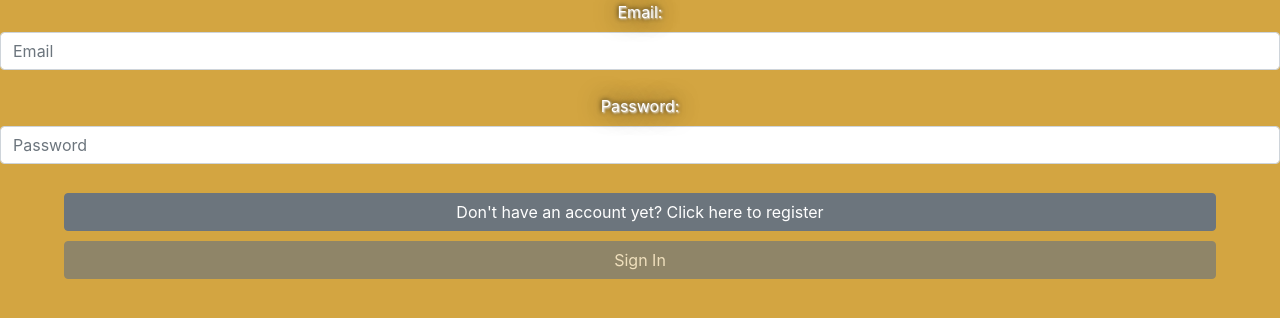
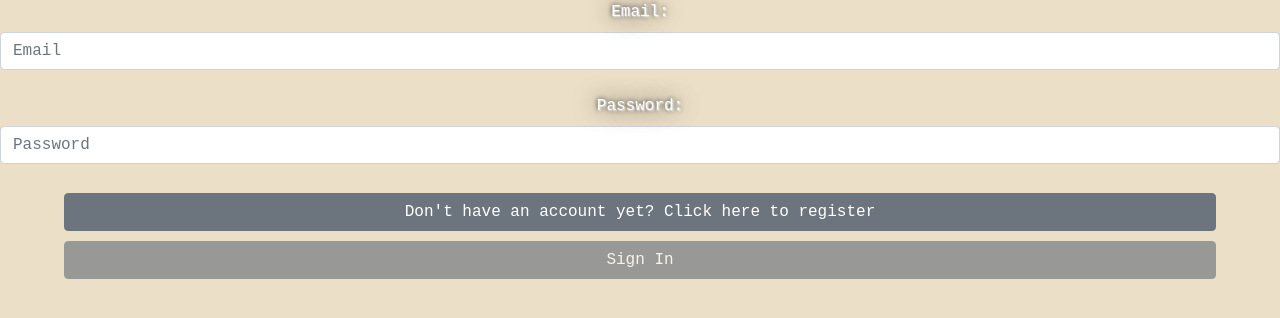
Before and after one commit to THSampson/CharacterCreator-Client, a React (Create React App) app: page / in a window 1280 px wide. Shown: the top 318 px of the page. Built offline with nearby package versions, Linux system fonts and the light colour scheme.

Commit message:
styling of buttons, font-color,size, and etc

```diff
--- a/src/App.css
+++ b/src/App.css
@@ -2,10 +2,12 @@
   text-align: center;
   color: white;
   text-shadow: 1px 1px 2px white, 0 0 25px black, 0 0 5px black;
+  font-family: 'Courier New', Courier, monospace;
 }
 
 body {
-  background-color: #d3a541;
+  background-color: #ebdfc7;
+
 }
 
 Button {
--- a/src/App.js
+++ b/src/App.js
@@ -33,6 +33,8 @@ function App() {
 
   }
 
+
+
   return (
     <div className="App">
       <div className="mainDiv">
--- a/src/components/characterFunctionality/CharaCreate.js
+++ b/src/components/characterFunctionality/CharaCreate.js
@@ -56,7 +56,7 @@ return(
     <Label htmlFor="description"/>
     <Input name="description" placeholder="description" value={description} onChange={(e) => setDescription(e.target.value)}/>
     </FormGroup>
-    <Button type="submit">Click to Submit Character</Button>
+    <Button color="outline-success"  type="submit">Click to Submit Character</Button>
     </Form>
     </div>
 
--- a/src/components/characterFunctionality/CharaIndex.js
+++ b/src/components/characterFunctionality/CharaIndex.js
@@ -42,6 +42,9 @@ const CharaIndex = (props) => {
   }, []);
 
   return (
+
+
+
     <Container>
       <Row>
         <Col md="2">
--- a/src/components/characterFunctionality/CharaTable.js
+++ b/src/components/characterFunctionality/CharaTable.js
@@ -21,8 +21,8 @@ const CharaTable = (props) => {
                     <td>{chara.ageInYears}</td>
                     <td>{chara.description}</td>
                     <td>
-                        <Button color="warning" onClick={() => {props.editUpdateChara(chara); props.updateOn()}}>Update</Button>
-                        <Button color="danger" onClick={() => {deleteCharacter(chara)}}>Delete</Button>
+                        <Button color="outline-success"  onClick={() => {props.editUpdateChara(chara); props.updateOn()}}>Update</Button>
+                        <Button color="outline-danger" onClick={() => {deleteCharacter(chara)}}>Delete</Button>
                     </td>
                 </tr>
             )
```
